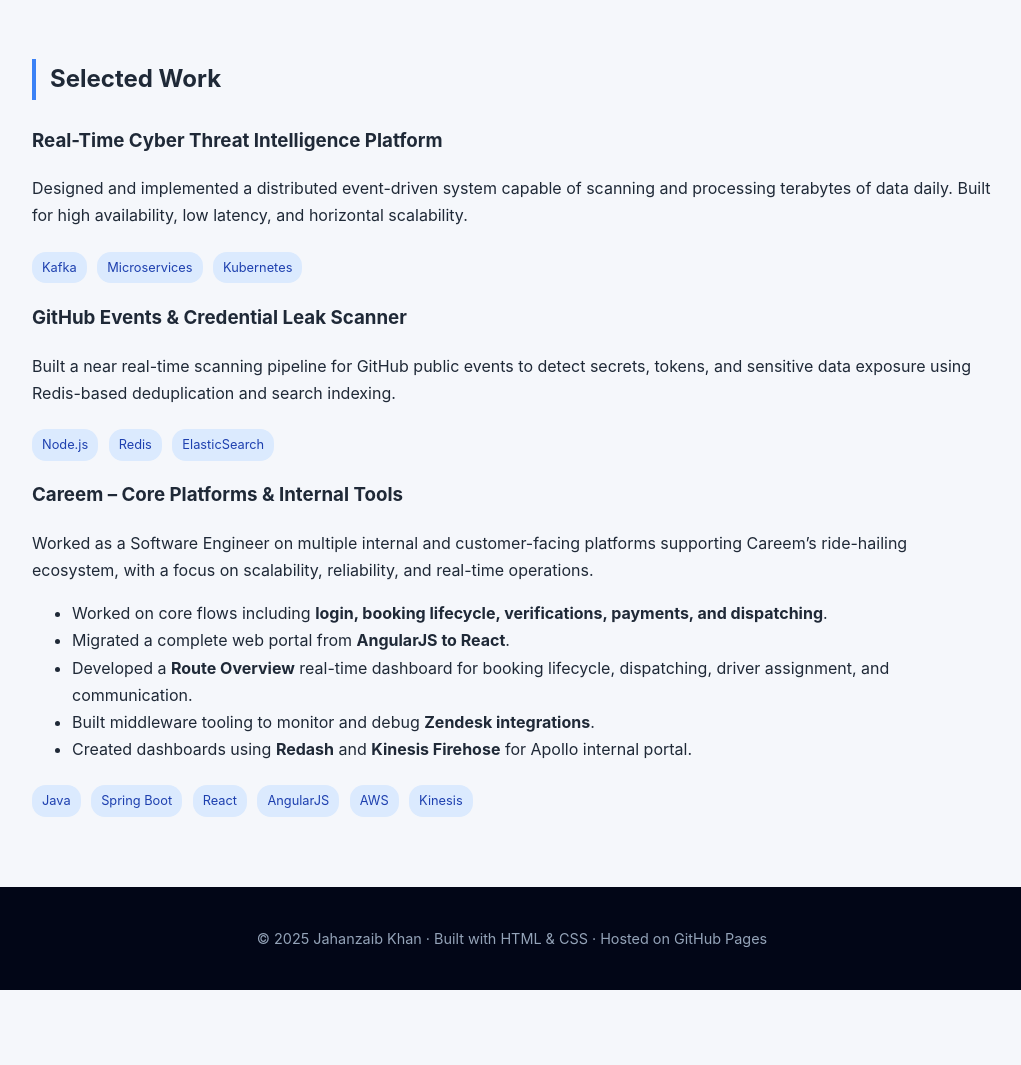
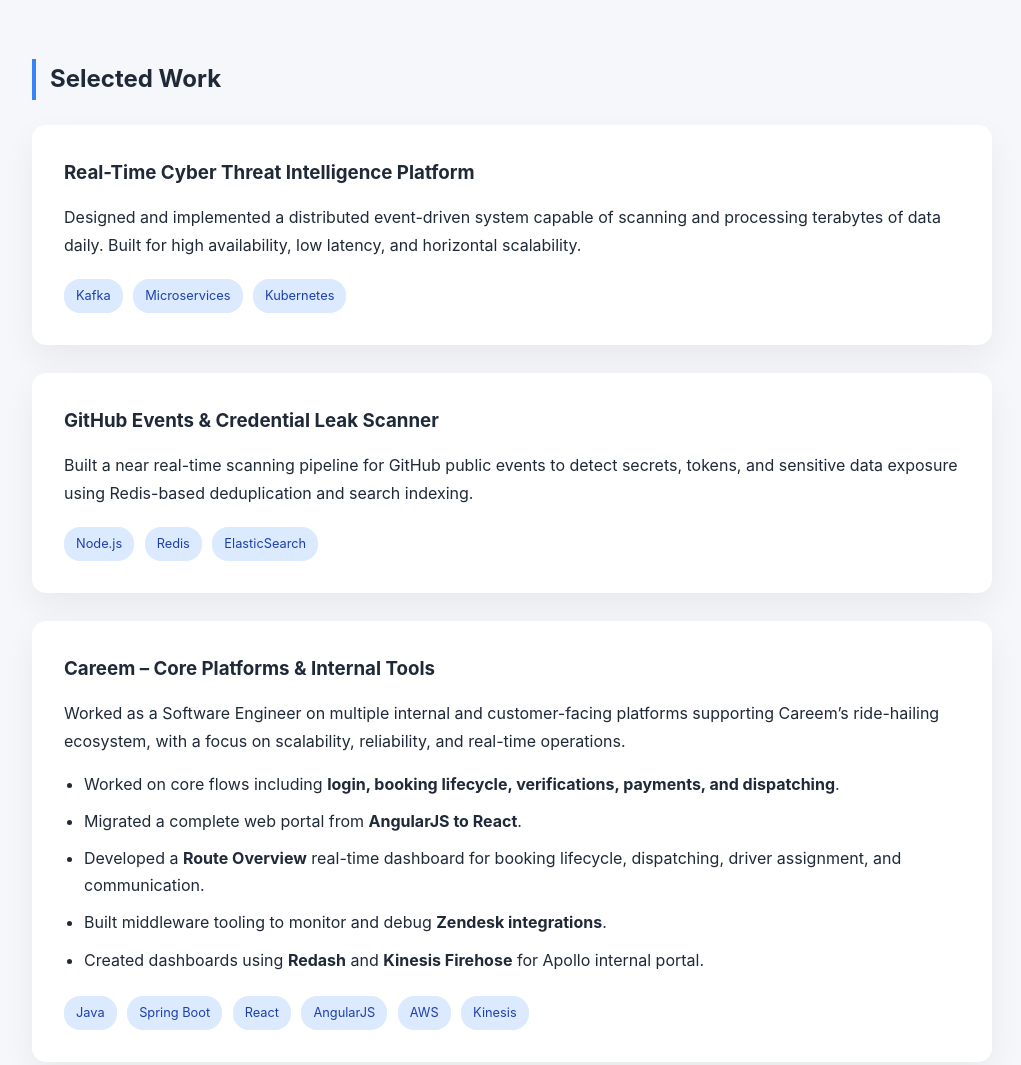
Before and after one commit to jjkkgmail/jjkkgmail.github.io, a plain HTML site: page index.html in a window 1280 px wide. Shown: the part 1960-3025 px from the top of the page, without its empty margins (128-1149 px from the left). Before the commit the page ends 2950 px from the top, so only its background shows below. Drawn offline with Linux system fonts and the light colour scheme.

Commit message:
Update style.css

```diff
--- a/style.css
+++ b/style.css
@@ -100,43 +100,49 @@ body {
     font-size: 0.9rem;
 }
 
-/* PROJECTS */
-.projects {
-    display: grid;
-    grid-template-columns: repeat(auto-fit, minmax(300px, 1fr));
-    gap: 24px;
+/* WORK LIST (VERTICAL STACK) */
+.work-list {
+    display: flex;
+    flex-direction: column;
+    gap: 28px;
 }
 
-.project {
+.work-item {
     background: #ffffff;
-    padding: 28px;
-    border-radius: 12px;
-    box-shadow: 0 12px 30px rgba(0,0,0,0.06);
+    padding: 32px;
+    border-radius: 14px;
+    box-shadow: 0 14px 34px rgba(0,0,0,0.06);
 }
 
-.project h3 {
+.work-item h3 {
     margin-top: 0;
+    margin-bottom: 12px;
 }
 
-/* PROJECT LIST INSIDE CARD */
-.project ul {
-    padding-left: 18px;
+.work-desc {
+    margin-bottom: 14px;
+}
+
+.work-points {
+    padding-left: 20px;
     margin: 16px 0;
 }
 
-.project ul li {
+.work-points li {
     margin-bottom: 10px;
 }
 
+/* TAGS (reuse existing styles if present) */
 .tags span {
     display: inline-block;
     margin: 6px 6px 0 0;
     background: #dbeafe;
     color: #1e40af;
-    padding: 5px 10px;
-    border-radius: 14px;
+    padding: 6px 12px;
+    border-radius: 16px;
     font-size: 0.8rem;
 }
+
 
 /* COMPANIES */
 .companies {
```
